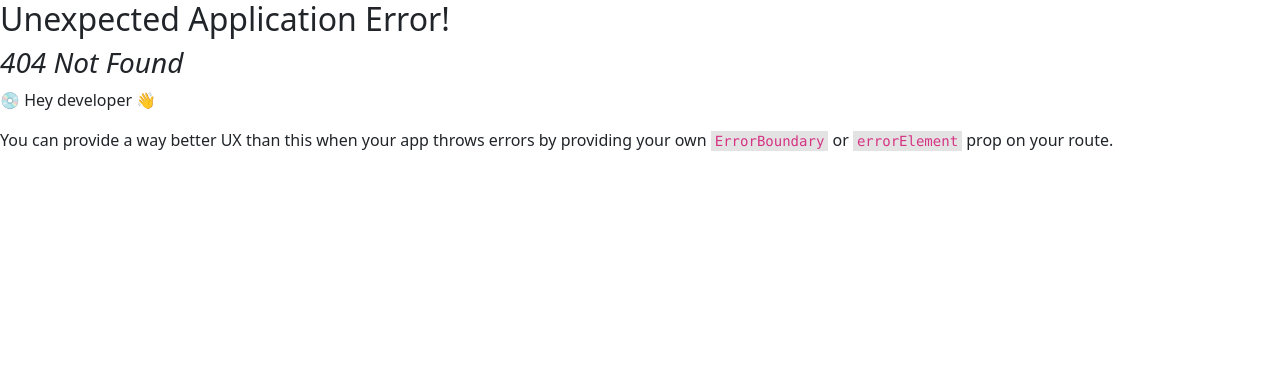
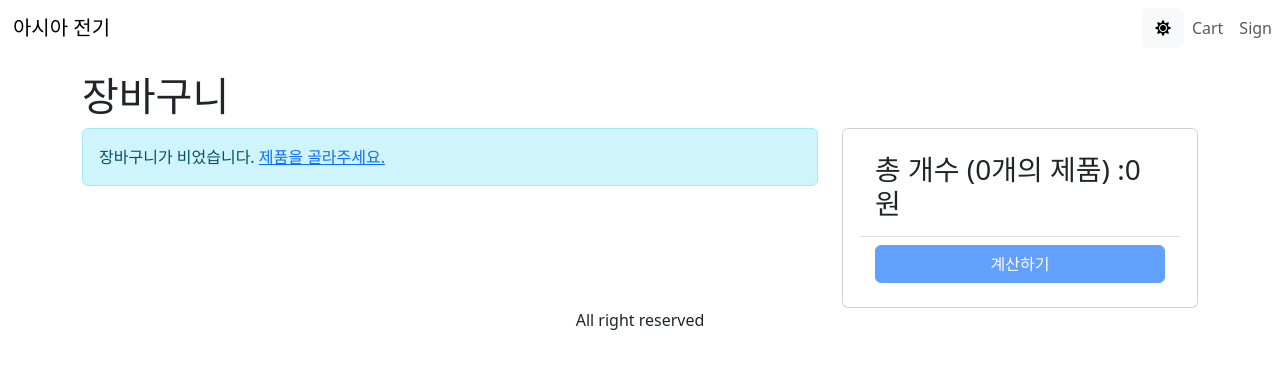
Before and after one commit to YangDong-E/tscproject, a React (Vite) app in the folder asia/frontend/: page /cart in a window 1280 px wide. Before the commit this address had no page. Shown: the top 368 px of the page. Built offline with nearby package versions, Linux system fonts and the light colour scheme.

Commit message:
24.04.04 - 프로젝트 asia(장바구니)

```diff
--- a/asia/frontend/package.json
+++ b/asia/frontend/package.json
@@ -19,7 +19,9 @@
     "react-bootstrap": "^2.7.0",
     "react-dom": "^18.2.0",
     "react-helmet-async": "^2.0.4",
-    "react-router-dom": "^6.22.3"
+    "react-router-bootstrap": "^0.26.2",
+    "react-router-dom": "^6.22.3",
+    "react-toastify": "^10.0.5"
   },
   "devDependencies": {
     "@types/node": "^20.12.2",
--- a/asia/frontend/src/App.tsx
+++ b/asia/frontend/src/App.tsx
@@ -1,11 +1,14 @@
 import { useContext, useEffect } from "react";
-import { Button, Container, Nav, Navbar } from "react-bootstrap";
-import { Outlet } from "react-router-dom";
+import { Badge, Button, Container, Nav, Navbar } from "react-bootstrap";
+import { Link, Outlet } from "react-router-dom";
+import { ToastContainer } from "react-toastify";
+import "react-toastify/dist/ReactToastify.css";
 import { Store } from "./Store";
+import { LinkContainer } from "react-router-bootstrap";
 
 function App() {
   const {
-    state: { mode },
+    state: { mode, cart },
     dispatch,
   } = useContext(Store);
 
@@ -19,18 +22,27 @@ function App() {
 
   return (
     <div className="d-flex flex-column vh-100">
+      <ToastContainer position="bottom-center" limit={1} />
       <header>
         <Navbar expand="lg">
           <Container>
-            <Navbar.Brand>아시아 전기</Navbar.Brand>
+            <LinkContainer to="/">
+              <Navbar.Brand>아시아 전기</Navbar.Brand>
+            </LinkContainer>
           </Container>
           <Nav>
             <Button variant={mode} onClick={switchModeHandler}>
               <i className={mode === "light" ? "fa fa-sun" : "fa fa-moon"}></i>
             </Button>
-            <a href="/cart" className="nav-link">
+
+            <Link to="/cart" className="nav-link">
               Cart
-            </a>
+              {cart.cartItems.length > 0 && (
+                <Badge pill bg="danger">
+                  {cart.cartItems.reduce((a, c) => a + c.quantity, 0)}
+                </Badge>
+              )}
+            </Link>
             <a href="/signin" className="nav-link">
               Sign
             </a>
--- a/asia/frontend/src/Store.tsx
+++ b/asia/frontend/src/Store.tsx
@@ -1,7 +1,9 @@
 import React from "react";
+import { Cart, CartItem } from "./types/Cart";
 
 type AppState = {
   mode: string;
+  cart: Cart;
 };
 
 const initialState: AppState = {
@@ -11,15 +13,52 @@ const initialState: AppState = {
       window.matchMedia("(prefers-color-scheme: dark)").matches
     ? "dark"
     : "light",
+  cart: {
+    cartItems: localStorage.getItem("cartItems")
+      ? JSON.parse(localStorage.getItem("cartItems")!)
+      : [],
+    shippingAddress: localStorage.getItem("shippingAddress")
+      ? JSON.parse(localStorage.getItem("shippingAddress")!)
+      : { location: {} },
+    paymentMethod: localStorage.getItem("paymentMethod")
+      ? localStorage.getItem("paymentMethod")!
+      : "PayPal",
+    itemsPrice: 0,
+    shippingPrice: 0,
+    taxPrice: 0,
+    totalPrice: 0,
+  },
 };
 
-type Action = { type: "SWITCH_MODE" };
+type Action =
+  | { type: "SWITCH_MODE" }
+  | { type: "CART_ADD_ITEM"; payload: CartItem }
+  | { type: "CART_REMOVE_ITEM"; payload: CartItem };
 
 function reducer(state: AppState, action: Action): AppState {
   switch (action.type) {
     case "SWITCH_MODE":
       return { ...state, mode: state.mode === "dark" ? "light" : "dark" };
-
+    case "CART_ADD_ITEM": {
+      const newItem = action.payload;
+      const existItem = state.cart.cartItems.find(
+        (item: CartItem) => item._id === newItem._id
+      );
+      const cartItems = existItem
+        ? state.cart.cartItems.map((item: CartItem) =>
+            item._id === existItem._id ? newItem : item
+          )
+        : [...state.cart.cartItems, newItem];
+      localStorage.setItem("cartItems", JSON.stringify(cartItems));
+      return { ...state, cart: { ...state.cart, cartItems } };
+    }
+    case "CART_REMOVE_ITEM": {
+      const cartItems = state.cart.cartItems.filter(
+        (item: CartItem) => item._id !== action.payload._id
+      );
+      localStorage.setItem("cartItems", JSON.stringify(cartItems));
+      return { ...state, cart: { ...state.cart, cartItems } };
+    }
     default:
       return state;
   }
--- a/asia/frontend/src/components/ProductItem.tsx
+++ b/asia/frontend/src/components/ProductItem.tsx
@@ -2,8 +2,31 @@ import { Button, Card } from "react-bootstrap";
 import { Product } from "../types/Product";
 import { Link } from "react-router-dom";
 import Rating from "./Rating";
+import { useContext } from "react";
+import { Store } from "../Store";
+import { CartItem } from "../types/Cart";
+import { convertProductToCartItem } from "../utils";
+import { toast } from "react-toastify";
 
 function ProductItem({ product }: { product: Product }) {
+  const { state, dispatch } = useContext(Store);
+  const {
+    cart: { cartItems },
+  } = state;
+
+  const addToCartHandler = async (item: CartItem) => {
+    const existItem = cartItems.find((x) => x._id === product._id);
+    const quantity = existItem ? existItem.quantity + 1 : 1;
+    if (product.countInStock < quantity) {
+      toast.warn("Sorry. Product is out of stock");
+      return;
+    }
+    dispatch({
+      type: "CART_ADD_ITEM",
+      payload: { ...item, quantity },
+    });
+    toast.success("Product added to the cart");
+  };
   return (
     <Card>
       <Link to={`/product/${product.slug}`}>
@@ -20,7 +43,11 @@ function ProductItem({ product }: { product: Product }) {
             재고 없음
           </Button>
         ) : (
-          <Button>장바구니 담기</Button>
+          <Button
+            onClick={() => addToCartHandler(convertProductToCartItem(product))}
+          >
+            장바구니 담기
+          </Button>
         )}
       </Card.Body>
     </Card>
--- a/asia/frontend/src/index.css
+++ b/asia/frontend/src/index.css
@@ -18,3 +18,7 @@
 img.large {
   max-width: 100%;
 }
+
+img.thumbnail {
+  height: 80px;
+}
--- a/asia/frontend/src/main.tsx
+++ b/asia/frontend/src/main.tsx
@@ -15,12 +15,14 @@ import { HelmetProvider } from "react-helmet-async";
 import { QueryClient, QueryClientProvider } from "@tanstack/react-query";
 import { ReactQueryDevtools } from "@tanstack/react-query-devtools";
 import { StoreProvider } from "./Store";
+import CartPage from "./pages/CartPage";
 
 const router = createBrowserRouter(
   createRoutesFromElements(
     <Route path="/" element={<App />}>
       <Route index={true} element={<HomePage />} />
       <Route path="product/:slug" element={<ProductPage />} />
+      <Route path="cart" element={<CartPage />} />
     </Route>
   )
 );
--- /dev/null
+++ b/asia/frontend/src/pages/CartPage.tsx
@@ -0,0 +1,130 @@
+import { useContext } from "react";
+import { Link, useNavigate } from "react-router-dom";
+import { Store } from "../Store";
+import { CartItem } from "../types/Cart";
+import { toast } from "react-toastify";
+import { Helmet } from "react-helmet-async";
+import { Button, Card, Col, ListGroup, Row } from "react-bootstrap";
+import MessageBox from "../components/MessageBox";
+
+export default function CartPage() {
+  const navigate = useNavigate();
+
+  const {
+    state: {
+      mode,
+      cart: { cartItems },
+    },
+    dispatch,
+  } = useContext(Store);
+
+  const updateCartHandler = (item: CartItem, quantity: number) => {
+    if (item.countInStock < quantity) {
+      toast.warn("Sorry. Product is out of stock");
+      return;
+    }
+    dispatch({
+      type: "CART_ADD_ITEM",
+      payload: { ...item, quantity },
+    });
+  };
+
+  const checkoutHandler = () => {
+    navigate("/signin?redirect=/shipping");
+  };
+  const removeItemHandler = (item: CartItem) => {
+    dispatch({ type: "CART_REMOVE_ITEM", payload: item });
+  };
+
+  return (
+    <div>
+      <Helmet>
+        <title>장바구니</title>
+      </Helmet>
+      <h1>장바구니</h1>
+      <Row>
+        <Col md={8}>
+          {cartItems.length === 0 ? (
+            <MessageBox>
+              장바구니가 비었습니다. <Link to="/">제품을 골라주세요.</Link>
+            </MessageBox>
+          ) : (
+            <ListGroup>
+              {cartItems.map((item: CartItem) => (
+                <ListGroup.Item key={item._id}>
+                  <Row className="align-items-center">
+                    <Col md={4}>
+                      <img
+                        src={item.image}
+                        alt={item.name}
+                        className="img-fluid rounded img-thumbnail"
+                      ></img>
+                      <Link to={`/product/${item.slug}`}>{item.name}</Link>
+                    </Col>
+                    <Col md={3}>
+                      <Button
+                        onClick={() =>
+                          updateCartHandler(item, item.quantity - 1)
+                        }
+                        variant={mode}
+                        disabled={item.quantity === 1}
+                      >
+                        <i className="fas fa-minus-circle"></i>
+                      </Button>{" "}
+                      <span>{item.quantity}</span>{" "}
+                      <Button
+                        variant={mode}
+                        onClick={() =>
+                          updateCartHandler(item, item.quantity + 1)
+                        }
+                        disabled={item.quantity === item.countInStock}
+                      >
+                        <i className="fas fa-plus-circle"></i>
+                      </Button>
+                    </Col>
+                    <Col md={3}>{item.price} 원</Col>
+                    <Col md={2}>
+                      <Button
+                        onClick={() => removeItemHandler(item)}
+                        variant={mode}
+                      >
+                        <i className="fas fa-trash"></i>
+                      </Button>
+                    </Col>
+                  </Row>
+                </ListGroup.Item>
+              ))}
+            </ListGroup>
+          )}
+        </Col>
+        <Col md={4}>
+          <Card>
+            <Card.Body>
+              <ListGroup variant="flush">
+                <ListGroup.Item>
+                  <h3>
+                    총 개수 ({cartItems.reduce((a, c) => a + c.quantity, 0)}
+                    개의 제품) :
+                    {cartItems.reduce((a, c) => a + c.price * c.quantity, 0)} 원
+                  </h3>
+                </ListGroup.Item>
+                <ListGroup.Item>
+                  <div className="d-grid">
+                    <Button
+                      type="button"
+                      variant="primary"
+                      onClick={checkoutHandler}
+                      disabled={cartItems.length === 0}
+                    >
+                      계산하기
+                    </Button>
+                  </div>
+                </ListGroup.Item>
+              </ListGroup>
+            </Card.Body>
+          </Card>
+        </Col>
+      </Row>
+    </div>
+  );
+}
--- a/asia/frontend/src/pages/ProductPage.tsx
+++ b/asia/frontend/src/pages/ProductPage.tsx
@@ -1,6 +1,6 @@
-import React from "react";
+import React, { useContext } from "react";
 import { Helmet } from "react-helmet-async";
-import { useParams } from "react-router-dom";
+import { useNavigate, useParams } from "react-router-dom";
 import { useGetProductDetailsBySlugQuery } from "../hooks/productHooks";
 import LoadingBox from "../components/LoadingBox";
 import MessageBox from "../components/MessageBox";
@@ -8,6 +8,9 @@ import { getError } from "../utils";
 import { ApiError } from "../types/ApiError";
 import { Badge, Button, Card, Col, ListGroup, Row } from "react-bootstrap";
 import Rating from "../components/Rating";
+import { Store } from "../Store";
+import { toast } from "react-toastify";
+import { convertProductToCartItem } from "../utils";
 
 function ProductPage() {
   const params = useParams();
@@ -19,6 +22,26 @@ function ProductPage() {
     isLoading,
     error,
   } = useGetProductDetailsBySlugQuery(slug!);
+
+  const { state, dispatch } = useContext(Store);
+  const { cart } = state;
+
+  const navigate = useNavigate();
+
+  const addToCartHandler = async () => {
+    const existItem = cart.cartItems.find((x) => x._id === product!._id);
+    const quantity = existItem ? existItem.quantity + 1 : 1;
+    if (product!.countInStock < quantity) {
+      toast.warn("Sorry. Product is out of stock");
+      return;
+    }
+    dispatch({
+      type: "CART_ADD_ITEM",
+      payload: { ...convertProductToCartItem(product!), quantity },
+    });
+    toast.success("Product added to the cart");
+    navigate("/cart");
+  };
 
   return isLoading ? (
     <LoadingBox />
@@ -81,7 +104,9 @@ function ProductPage() {
                 {product.countInStock > 0 && (
                   <ListGroup.Item>
                     <div className="d-grid">
-                      <Button variant="primary">장바구니 담기</Button>
+                      <Button onClick={addToCartHandler} variant="primary">
+                        장바구니 담기
+                      </Button>
                     </div>
                   </ListGroup.Item>
                 )}
--- /dev/null
+++ b/asia/frontend/src/types/Cart.ts
@@ -0,0 +1,27 @@
+export type CartItem = {
+  image: string | undefined;
+  slug: string;
+  quantity: number;
+  countInStock: number;
+  price: number;
+  _id: string;
+  name: string;
+};
+
+export type ShippingAddress = {
+  fullName: string;
+  address: string;
+  city: string;
+  country: string;
+  postalCode: string;
+};
+
+export type Cart = {
+  itemsPrice: number;
+  shippingPrice: number;
+  taxPrice: number;
+  totalPrice: number;
+  cartItems: CartItem[];
+  shippingAddress: ShippingAddress;
+  paymentMethod: string;
+};
--- a/asia/frontend/src/types/Product.ts
+++ b/asia/frontend/src/types/Product.ts
@@ -1,4 +1,5 @@
 export type Product = {
+  _id: string;
   name: string;
   slug: string;
   image: string;
--- a/asia/frontend/src/utils.ts
+++ b/asia/frontend/src/utils.ts
@@ -1,7 +1,22 @@
 import { ApiError } from "./types/ApiError";
+import { CartItem } from "./types/Cart";
+import { Product } from "./types/Product";
 
 export const getError = (error: ApiError) => {
   return error.response && error.response.data.message
     ? error.response.data.message
     : error.message;
 };
+
+export const convertProductToCartItem = (product: Product): CartItem => {
+  const cartItem: CartItem = {
+    _id: product._id,
+    name: product.name,
+    slug: product.slug,
+    image: product.image,
+    price: product.price,
+    countInStock: product.countInStock,
+    quantity: 1,
+  };
+  return cartItem;
+};
```
Also changed, not shown: 1 other file (tests, documents, lock files or other folders).
